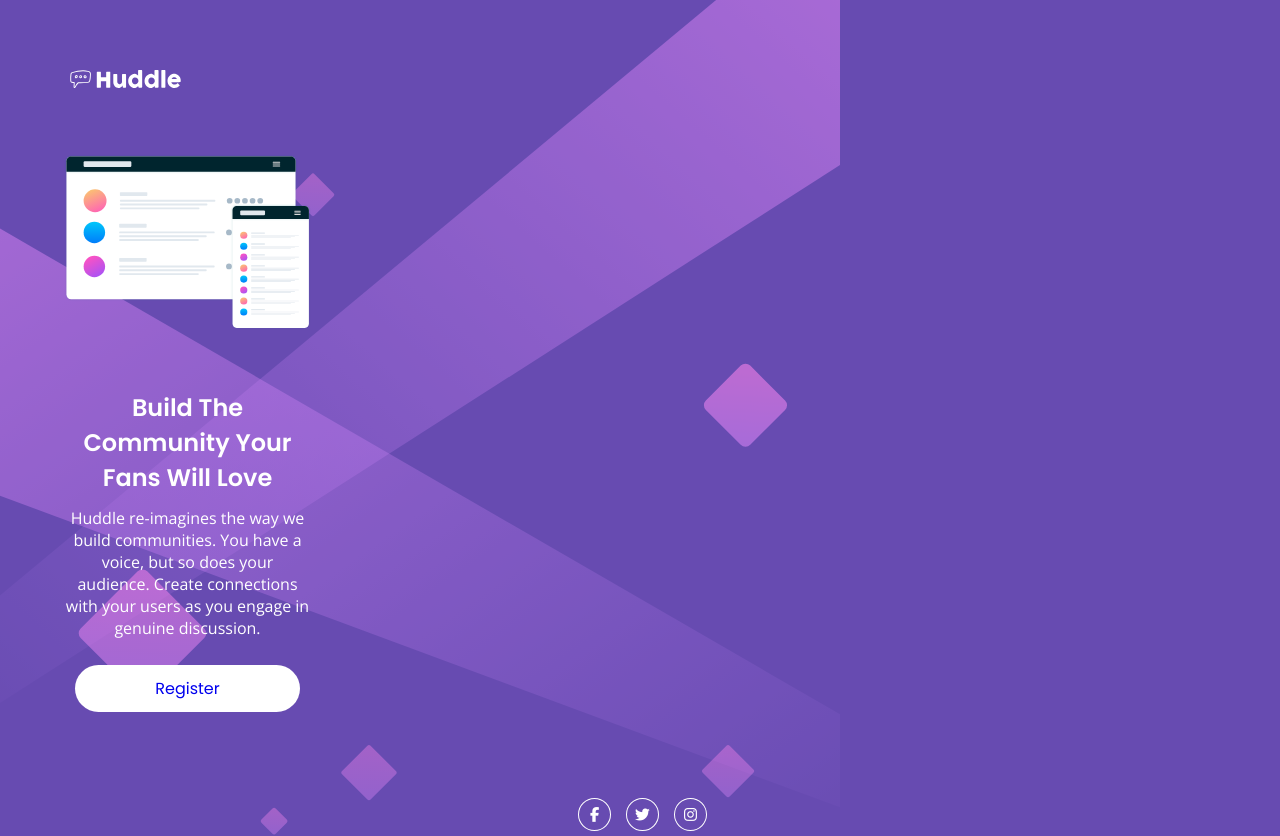
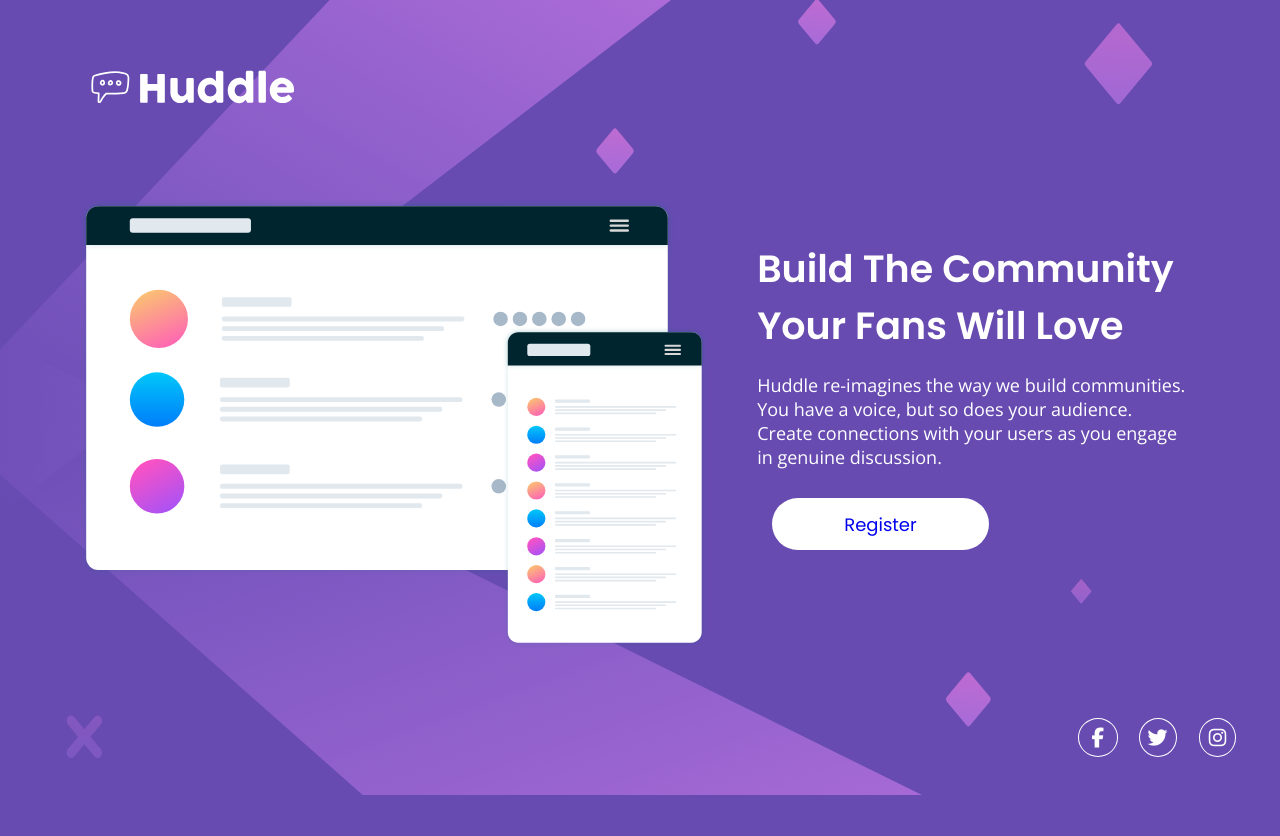
Before and after one commit to rogeriobautz/huddle-landing-page, a plain HTML site: page index.html in a window 1280 px wide. After the commit the page ends 800 px from the top, so only its background shows below. Drawn offline with nearby package versions, Linux system fonts and the light colour scheme.

Commit message:
Add media queries to tablet, small and large desktop screens

```diff
--- a/index.html
+++ b/index.html
@@ -22,8 +22,10 @@
     </title>
   </head>
   <body>
+    <header>
+      <img class="logo" src="./images/logo.svg" alt="Huddle's logo" />
+    </header>
     <main class="container">
-      <img class="logo" src="./images/logo.svg" alt="Huddle's logo" />
       <img
         class="mockups"
         src="./images/illustration-mockups.svg"
@@ -43,7 +45,7 @@
     <footer>
       <div class="icon fab fa-facebook-f"></div>
       <div class="icon fab fa-twitter"></div>
-      <div class="icon fab fa-instagram"></idiv
+      <div class="icon fab fa-instagram"></div>
     </footer>
   </body>
   <script
--- a/style.css
+++ b/style.css
@@ -4,6 +4,7 @@
   text-decoration: none;
   box-sizing: border-box;
 }
+
 body {
   background-image: url(./images/bg-mobile.svg);
   background-size: contain;
@@ -12,8 +13,9 @@ body {
   background-blend-mode: screen;
   min-height: 100vh;
   min-width: 100vw;
-  display: center;
-  justify-content: center;
+  display: flex;
+  flex-direction: column;
+  justify-content: space-between;
   align-items: center;
   color: white;
   font-family: 'Open Sans';
@@ -31,20 +33,35 @@ a {
   font-weight: 600;
 }
 
+header,
+footer,
+.container {
+  width: 100%;
+}
+
 .container {
   min-width: 320px;
-  max-width: 375px;
-  padding: max(38px, 5vw);
-  display: flex;
-  flex-direction: column;
+  padding-inline: max(38px, 5vw);
   justify-content: space-between;
-  align-items: center;
+  align-items: start;
+  display: grid;
+  grid-template-columns: 1fr;
+  grid-template-rows: auto auto;
+  grid-template-areas:
+    'mockups'
+    'register-box';
 }
 
 .logo {
-  width: 120px;
+  width: 40vw;
   align-self: flex-start;
-  margin-bottom: 60px;
+  grid-area: logo;
+  padding-left: max(38px, 5vw);
+  padding-top: 5vh;
+}
+
+.mockups {
+  grid-area: mockups;
 }
 
 .register-box {
@@ -53,7 +70,8 @@ a {
   justify-content: flex-start;
   align-items: center;
   text-align: center;
-  margin-top: 60px;
+  grid-area: register-box;
+  margin-top: min(60px, 7.5vh);
 }
 
 .register-box h1 {
@@ -78,6 +96,7 @@ footer {
   display: flex;
   justify-content: center;
   align-items: center;
+  padding-bottom: 4vh;
 }
 
 .icon {
@@ -105,3 +124,126 @@ footer {
 .icon:nth-child(2) {
   margin-inline: 20px;
 }
+
+@media (min-width: 480px) {
+  .container {
+    justify-items: center;
+  }
+  .logo {
+    width: 180px;
+  }
+  .mockups {
+    padding-inline: 10%;
+  }
+  .register-box {
+    padding-inline: 19%;
+  }
+  .register-box h1 {
+    font-size: 2rem;
+  }
+  .register-box p {
+    font-size: 1.25rem;
+  }
+}
+
+@media (min-width: 1024px) {
+  html,
+  body {
+    min-height: 100vh;
+  }
+  body {
+    background-image: url(./images/bg-desktop.svg);
+    background-size: cover;
+    background-size: auto 100%;
+    background-position: bottom right;
+    overflow: hidden;
+  }
+
+  .container {
+    width: 100vw;
+    margin: 0;
+    min-width: unset;
+    max-width: unset;
+    display: grid;
+    grid-template-columns: 49vw auto;
+    grid-template-rows: 1fr;
+    grid-template-areas: 'mockups register-box';
+    column-gap: 40px;
+    padding: 0px 70px 0 60px;
+    align-items: start;
+  }
+
+  .logo {
+    width: 220px;
+    margin: 40px auto 0 60px;
+    padding: 0;
+  }
+
+  .mockups {
+    padding: 0;
+  }
+
+  .register-box {
+    padding: 0;
+    margin-top: 40px;
+    text-align: start;
+    align-items: flex-start;
+  }
+
+  .register-box h1 {
+    font-size: 2rem;
+  }
+
+  .register-box p {
+    font-size: 1.125rem;
+  }
+
+  .register-box a {
+    padding: 0.6875em 4em;
+    font-size: 1.125rem;
+    margin-left: 15px;
+  }
+
+  footer {
+    margin: 0;
+    flex-direction: row;
+    justify-content: flex-end;
+    align-items: flex-start;
+    margin-right: 85px;
+  }
+
+  .icon {
+    width: 40px;
+    height: 40px;
+    font-size: 1.25rem;
+  }
+  .icon::before {
+    padding: 8px;
+  }
+
+  .icon:nth-child(1)::before {
+    padding: 8px 13px;
+  }
+}
+
+@media (min-width: 1200px) {
+  body {
+    background-size: 90% 105%;
+    background-position: 0px -45px;
+  }
+
+  .container {
+    width: 100vw;
+    column-gap: 50px;
+    padding: 0 90px 0 80px;
+  }
+
+  .logo {
+    width: 220px;
+    margin: 60px auto 0 80px;
+  }
+
+  .register-box h1 {
+    font-size: 2.375rem;
+  }
+}
```
Also changed, not shown: 1 other file.
